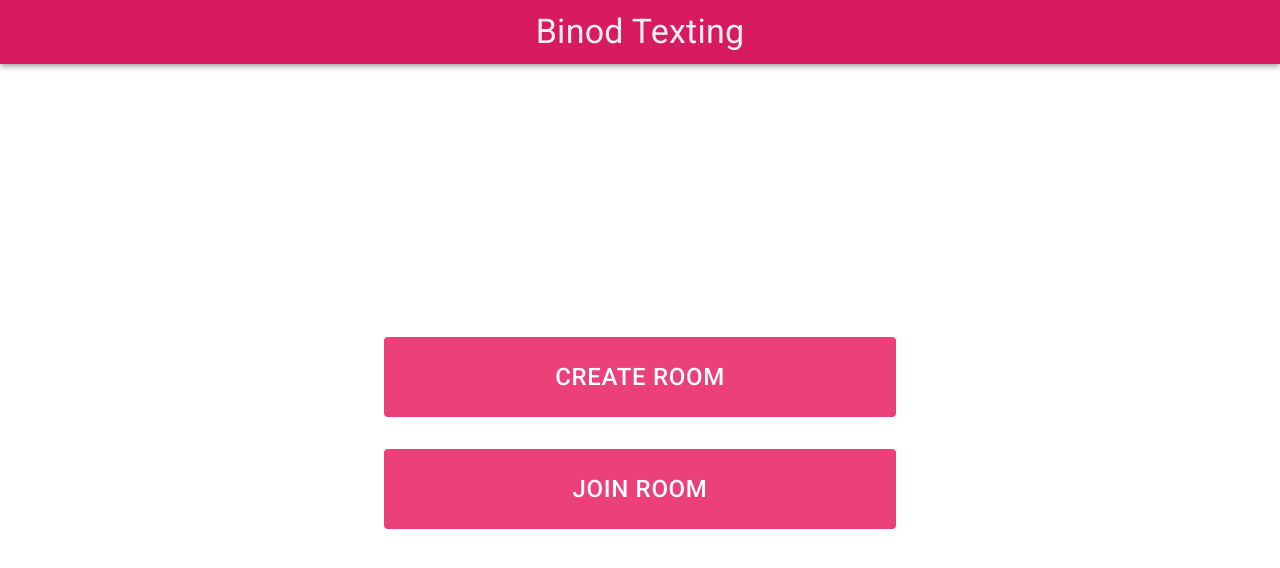
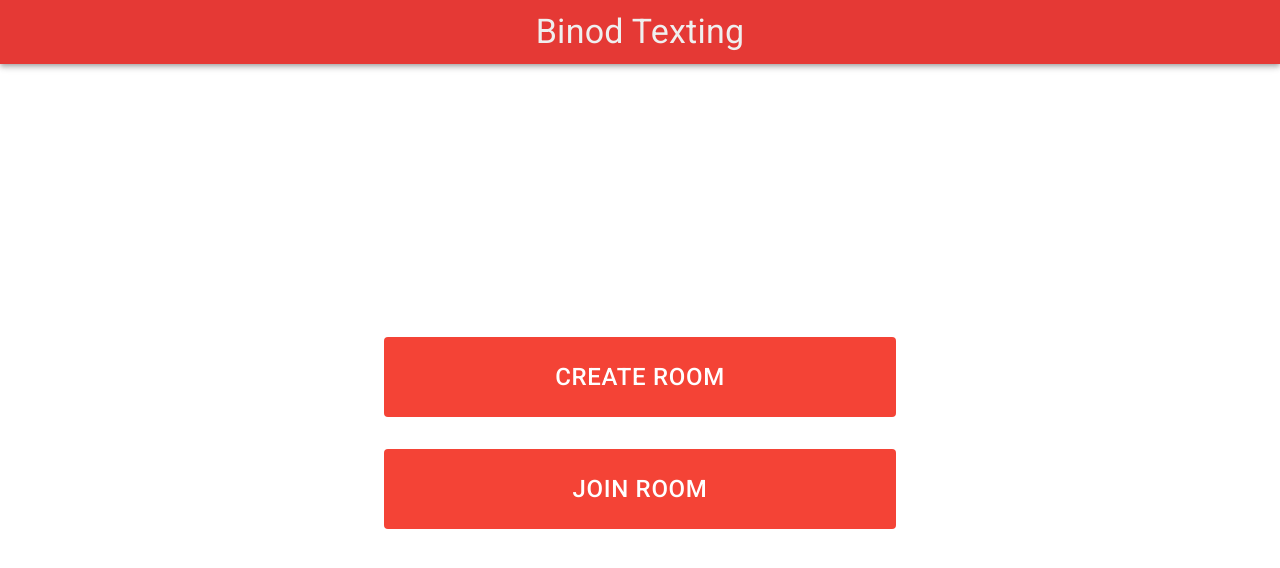
Before and after one commit to udasitharani/Secret-Chats-App, a React (Create React App) app in the folder frontend/: page / in a window 1280 px wide. Shown: the top 568 px of the page. Built offline with nearby package versions, Linux system fonts and the light colour scheme.

Commit message:
change color theme

```diff
--- a/frontend/src/Components/ChatRoom/ChatRoom.js
+++ b/frontend/src/Components/ChatRoom/ChatRoom.js
@@ -40,20 +40,20 @@ const ChatRoom = (props) => {
         roomkey: roomData["roomkey"],
         username: roomData["username"],
       };
-      // fetch("/api/chat-room/leave", {
+      fetch("/api/chat-room/leave", {
+        method: "POST",
+        headers: {
+          "Content-Type": "application/json",
+        },
+        body: JSON.stringify(data),
+      });
+      // fetch("http://127.0.0.1:8080/api/chat-room/leave", {
       //   method: "POST",
       //   headers: {
       //     "Content-Type": "application/json",
       //   },
       //   body: JSON.stringify(data),
       // });
-      fetch("http://127.0.0.1:8080/api/chat-room/leave", {
-        method: "POST",
-        headers: {
-          "Content-Type": "application/json",
-        },
-        body: JSON.stringify(data),
-      });
       const roomname = roomData["roomname"];
       setSnackBarMessage("Left " + roomname + ".");
       setSnackBarSeverity("success");
--- a/frontend/src/Components/CreateRoom/CreateRoom.js
+++ b/frontend/src/Components/CreateRoom/CreateRoom.js
@@ -45,23 +45,23 @@ const CreateRoom = (props) => {
     const data = { username, roomname };
     if (username && roomname) {
       setInProgress(true);
-      // const response = await fetch("/api/chat-room/create", {
-      //   method: "POST",
-      //   headers: {
-      //     "Content-Type": "application/json",
-      //   },
-      //   body: JSON.stringify(data),
-      // });
-      const response = await fetch(
-        "http://127.0.0.1:8080/api/chat-room/create",
-        {
-          method: "POST",
-          headers: {
-            "Content-Type": "application/json",
-          },
-          body: JSON.stringify(data),
-        }
-      );
+      const response = await fetch("/api/chat-room/create", {
+        method: "POST",
+        headers: {
+          "Content-Type": "application/json",
+        },
+        body: JSON.stringify(data),
+      });
+      // const response = await fetch(
+      //   "http://127.0.0.1:8080/api/chat-room/create",
+      //   {
+      //     method: "POST",
+      //     headers: {
+      //       "Content-Type": "application/json",
+      //     },
+      //     body: JSON.stringify(data),
+      //   }
+      // );
       const responseJSON = await response.json();
       setInProgress(false);
       if (response.status === 200) {
--- a/frontend/src/Components/JoinRoom/JoinRoom.js
+++ b/frontend/src/Components/JoinRoom/JoinRoom.js
@@ -45,20 +45,20 @@ const CreateRoom = (props) => {
     const data = { username, roomkey };
     if (username && roomkey) {
       setInProgress(true);
-      // const response = await fetch("/api/chat-room/join", {
+      const response = await fetch("/api/chat-room/join", {
+        method: "POST",
+        headers: {
+          "Content-Type": "application/json",
+        },
+        body: JSON.stringify(data),
+      });
+      // const response = await fetch("http://127.0.0.1:8080/api/chat-room/join", {
       //   method: "POST",
       //   headers: {
       //     "Content-Type": "application/json",
       //   },
       //   body: JSON.stringify(data),
       // });
-      const response = await fetch("http://127.0.0.1:8080/api/chat-room/join", {
-        method: "POST",
-        headers: {
-          "Content-Type": "application/json",
-        },
-        body: JSON.stringify(data),
-      });
       const responseJSON = await response.json();
       setInProgress(false);
       if (response.status === 200) {
--- a/frontend/src/Themes/DefaultTheme.js
+++ b/frontend/src/Themes/DefaultTheme.js
@@ -1,13 +1,13 @@
 import { createMuiTheme } from "@material-ui/core/styles";
-import pink from "@material-ui/core/colors/pink";
+import red from "@material-ui/core/colors/red";
 
 const theme = createMuiTheme({
   palette: {
     primary: {
-      main: pink[600],
+      main: red[600],
     },
     secondary: {
-      main: pink[400],
+      main: red[500],
     },
   },
 });
```
